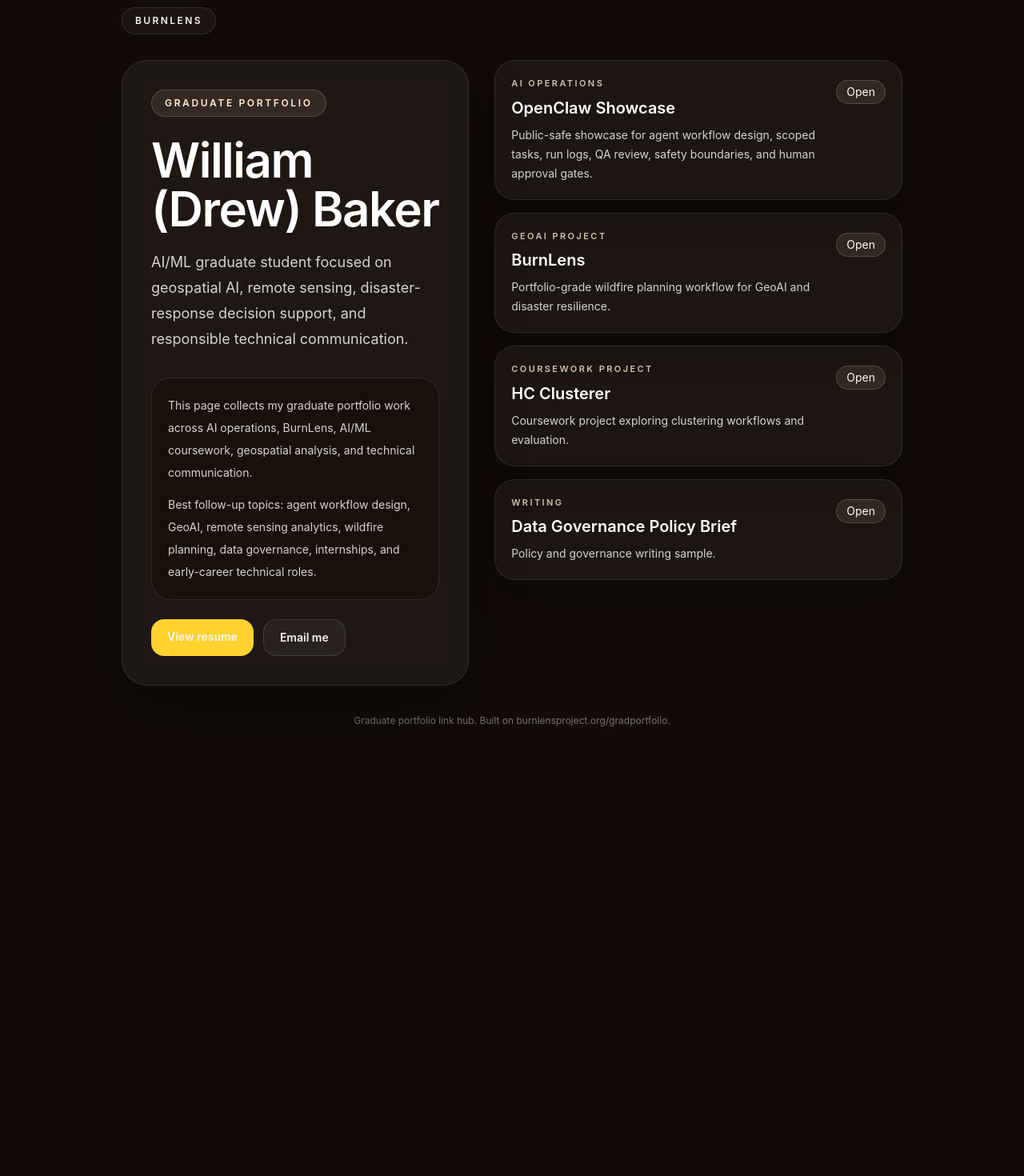
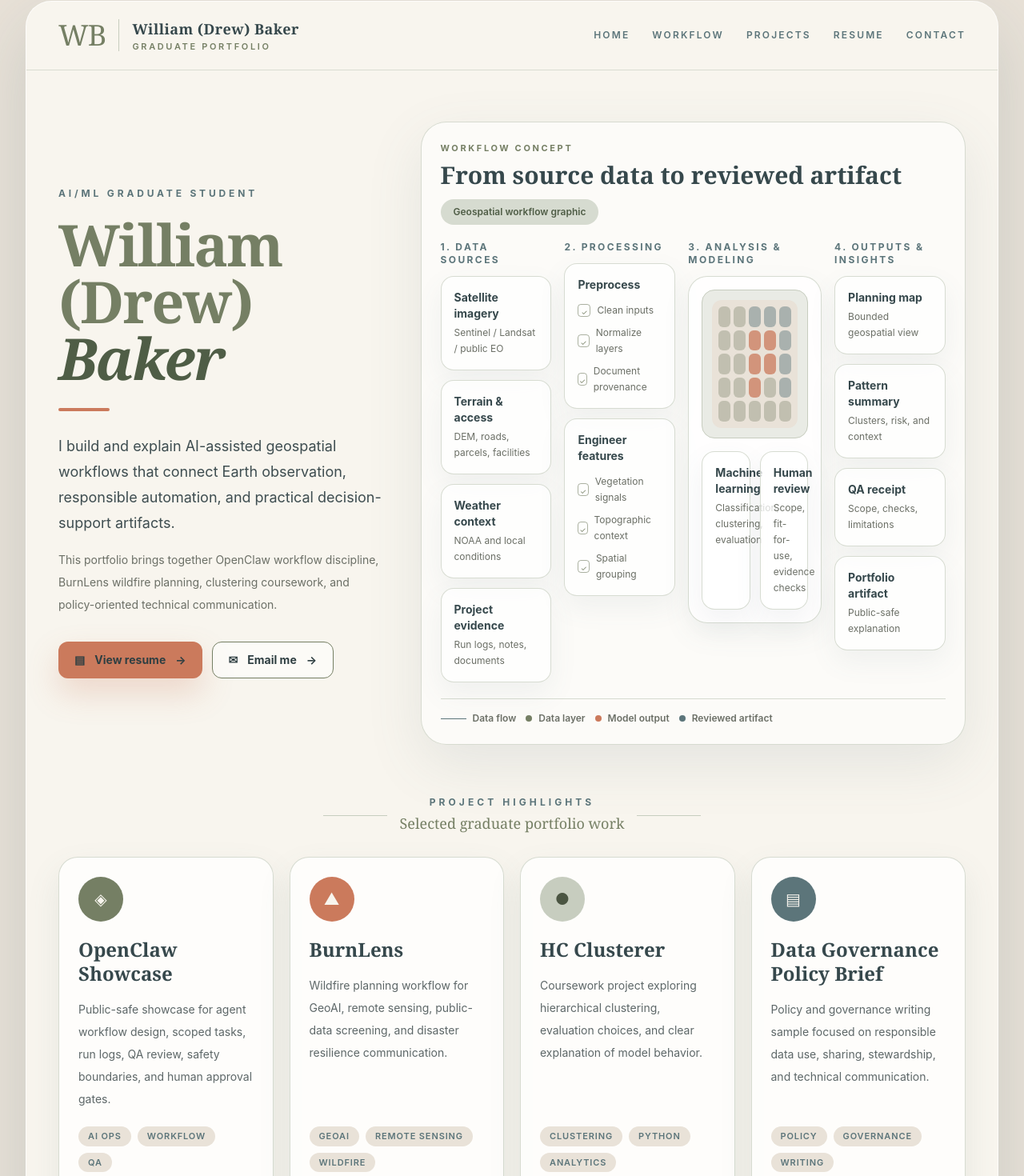
Before and after one commit to drwbkr1/burnlens-site, a Next.js app: page /gradportfolio in a window 1280 px wide. Shown: the part 39-1509 px from the top of the page at 80% size. Before the commit the page ends 1000 px from the top, so only its background shows below. Built offline with nearby package versions, Linux system fonts and the light colour scheme.

Commit message:
Facelift portfolio with workflow diagram design

```diff
--- a/app/gradportfolio/page.tsx
+++ b/app/gradportfolio/page.tsx
@@ -1,117 +1,320 @@
-const links = [
+const projects = [
   {
-    label: "OpenClaw Showcase",
+    title: "OpenClaw Showcase",
     href: "https://github.com/drwbkr1/openclaw-showcase",
-    eyebrow: "AI Operations",
-    description: "Public-safe showcase for agent workflow design, scoped tasks, run logs, QA review, safety boundaries, and human approval gates.",
+    icon: "◈",
+    accent: "bg-[#757F64] text-[#F8F5EE]",
+    description:
+      "Public-safe showcase for agent workflow design, scoped tasks, run logs, QA review, safety boundaries, and human approval gates.",
+    tags: ["AI Ops", "Workflow", "QA"],
   },
   {
-    label: "BurnLens",
+    title: "BurnLens",
     href: "https://burnlensproject.org/",
-    eyebrow: "GeoAI Project",
-    description: "Portfolio-grade wildfire planning workflow for GeoAI and disaster resilience.",
+    icon: "▲",
+    accent: "bg-[#CB7A5C] text-[#F8F5EE]",
+    description:
+      "Wildfire planning workflow for GeoAI, remote sensing, public-data screening, and disaster resilience communication.",
+    tags: ["GeoAI", "Remote Sensing", "Wildfire"],
   },
   {
-    label: "HC Clusterer",
+    title: "HC Clusterer",
     href: "https://colab.research.google.com/drive/1iw--FYslASbASPbh40ldStJtOB5QKfRe#scrollTo=5Zez04aIzJl6",
-    eyebrow: "Coursework Project",
-    description: "Coursework project exploring clustering workflows and evaluation.",
+    icon: "●",
+    accent: "bg-[#C7CDBF] text-[#4B5542]",
+    description:
+      "Coursework project exploring hierarchical clustering, evaluation choices, and clear explanation of model behavior.",
+    tags: ["Clustering", "Python", "Analytics"],
   },
   {
-    label: "Data Governance Policy Brief",
+    title: "Data Governance Policy Brief",
     href: "https://drive.google.com/file/d/18o2vmdDzz_FN9_Xm-xfBLw8TzlLBxqUU/view?usp=sharing",
-    eyebrow: "Writing",
-    description: "Policy and governance writing sample.",
+    icon: "▤",
+    accent: "bg-[#5C757A] text-[#F8F5EE]",
+    description:
+      "Policy and governance writing sample focused on responsible data use, sharing, stewardship, and technical communication.",
+    tags: ["Policy", "Governance", "Writing"],
   },
+] as const;
+
+const sources = [
+  ["Satellite imagery", "Sentinel / Landsat / public EO"],
+  ["Terrain & access", "DEM, roads, parcels, facilities"],
+  ["Weather context", "NOAA and local conditions"],
+  ["Project evidence", "Run logs, notes, documents"],
+] as const;
+
+const processingSteps = [
+  {
+    title: "Preprocess",
+    items: ["Clean inputs", "Normalize layers", "Document provenance"],
+  },
+  {
+    title: "Engineer features",
+    items: ["Vegetation signals", "Topographic context", "Spatial grouping"],
+  },
+] as const;
+
+const outputs = [
+  ["Planning map", "Bounded geospatial view"],
+  ["Pattern summary", "Clusters, risk, and context"],
+  ["QA receipt", "Scope, checks, limitations"],
+  ["Portfolio artifact", "Public-safe explanation"],
+] as const;
+
+const focusItems = [
+  ["Graduate Student", "AI/ML & geospatial systems"],
+  ["Research Focus", "GeoAI, remote sensing, disaster resilience"],
+  ["Technical Interests", "Python, ML workflows, GIS, evaluation"],
+  ["Mission", "Useful, responsible decision-support systems"],
 ] as const;
 
 export const metadata = {
   title: "William (Drew) Baker | Graduate Portfolio",
   description:
-    "Graduate portfolio for William (Drew) Baker: OpenClaw Showcase, BurnLens, applied AI coursework, writing samples, resume, and contact information.",
+    "Graduate portfolio for William (Drew) Baker: AI operations, GeoAI, remote sensing, BurnLens, OpenClaw Showcase, coursework, writing samples, resume, and contact information.",
 };
+
+const Pill = ({ children }: { children: string }) => (
+  <span className="rounded-full bg-[#E9E2D8] px-3 py-1 text-[11px] font-semibold uppercase tracking-[0.08em] text-[#5C757A]">
+    {children}
+  </span>
+);
+
+const WorkflowBox = ({ title, text }: { title: string; text: string }) => (
+  <div className="rounded-2xl border border-[#C7CDBF]/70 bg-white/75 p-4 shadow-[0_14px_34px_rgba(92,117,122,0.08)]">
+    <p className="text-sm font-bold text-[#36484C]">{title}</p>
+    <p className="mt-1 text-xs leading-5 text-[#6B6F66]">{text}</p>
+  </div>
+);
 
 export default function GraduatePortfolioLinksPage() {
   return (
-    <main className="min-h-screen bg-[#120b08] text-stone-100">
-      <div className="fixed inset-0 -z-10 bg-[radial-gradient(circle_at_top_left,rgba(251,191,36,0.16),transparent_26%),radial-gradient(circle_at_82%_12%,rgba(249,115,22,0.12),transparent_24%),linear-gradient(180deg,#120b08_0%,#1a0f0b_48%,#120b08_100%)]" />
-      <section className="mx-auto flex min-h-screen max-w-5xl items-center px-6 py-12">
-        <div className="w-full">
-          <a
-            href="/"
-            className="inline-flex items-center gap-2 rounded-full border border-white/10 bg-white/[0.04] px-4 py-2 text-xs font-semibold uppercase tracking-[0.2em] text-stone-300 transition hover:bg-white/[0.07] hover:text-white"
-          >
-            BurnLens
+    <main className="min-h-screen bg-[#E9E2D8] px-4 py-6 text-[#2F3F42] md:px-8 md:py-10">
+      <div className="mx-auto max-w-7xl overflow-hidden rounded-[2rem] border border-white/70 bg-[#F8F5EE] shadow-[0_30px_90px_rgba(92,117,122,0.22)]">
+        <header className="flex flex-wrap items-center justify-between gap-5 border-b border-[#C7CDBF]/60 px-6 py-5 md:px-10">
+          <a href="/gradportfolio" className="flex items-center gap-4">
+            <span className="font-serif text-4xl tracking-tight text-[#757F64]">WB</span>
+            <span className="h-10 w-px bg-[#C7CDBF]" />
+            <span>
+              <span className="block font-serif text-lg font-semibold tracking-wide text-[#36484C]">
+                William (Drew) Baker
+              </span>
+              <span className="block text-[11px] font-semibold uppercase tracking-[0.24em] text-[#757F64]">
+                Graduate Portfolio
+              </span>
+            </span>
           </a>
 
-          <div className="mt-8 grid gap-8 lg:grid-cols-[0.92fr_1.08fr] lg:items-start">
-            <section className="rounded-[2rem] border border-white/10 bg-white/[0.05] p-7 shadow-[0_28px_70px_rgba(0,0,0,0.25)] backdrop-blur-md md:p-9">
-              <div className="inline-flex rounded-full border border-orange-200/20 bg-orange-200/10 px-4 py-2 text-xs font-semibold uppercase tracking-[0.22em] text-orange-100">
-                Graduate Portfolio
-              </div>
-              <h1 className="mt-6 text-4xl font-semibold tracking-tight text-white md:text-6xl md:leading-[1.02]">
-                William (Drew) Baker
+          <nav className="hidden items-center gap-7 text-xs font-semibold uppercase tracking-[0.18em] text-[#5C757A] md:flex">
+            <a className="text-[#CB7A5C]" href="/gradportfolio">
+              Home
+            </a>
+            <a className="transition hover:text-[#CB7A5C]" href="#workflow">
+              Workflow
+            </a>
+            <a className="transition hover:text-[#CB7A5C]" href="#projects">
+              Projects
+            </a>
+            <a className="transition hover:text-[#CB7A5C]" href="/gradportfolio/resume">
+              Resume
+            </a>
+            <a className="transition hover:text-[#CB7A5C]" href="mailto:bake1139@purdue.edu?subject=Graduate%20portfolio%20follow-up">
+              Contact
+            </a>
+          </nav>
+        </header>
+
+        <section className="grid gap-10 px-6 py-12 md:px-10 lg:grid-cols-[0.92fr_1.55fr] lg:gap-12 lg:py-16">
+          <div className="flex flex-col justify-center">
+            <p className="text-xs font-bold uppercase tracking-[0.32em] text-[#5C757A]">
+              AI/ML Graduate Student
+            </p>
+            <h1 className="mt-5 font-serif text-5xl font-semibold leading-[0.98] tracking-tight text-[#757F64] md:text-7xl">
+              William (Drew)
+              <span className="block italic text-[#4F5D46]">Baker</span>
             </h1>
-              <p className="mt-5 text-lg leading-8 text-stone-300">
-                AI/ML graduate student focused on geospatial AI, remote sensing, disaster-response decision support, and responsible technical communication.
+            <div className="mt-7 h-1 w-16 rounded-full bg-[#CB7A5C]" />
+            <p className="mt-7 max-w-xl text-base leading-8 text-[#3E4D50] md:text-lg">
+              I build and explain AI-assisted geospatial workflows that connect Earth observation,
+              responsible automation, and practical decision-support artifacts.
+            </p>
+            <p className="mt-4 max-w-xl text-sm leading-7 text-[#6B6F66]">
+              This portfolio brings together OpenClaw workflow discipline, BurnLens wildfire planning,
+              clustering coursework, and policy-oriented technical communication.
             </p>
 
-              <div className="mt-8 space-y-3 rounded-[1.5rem] border border-white/10 bg-[#1a100c]/90 p-5 text-sm leading-7 text-stone-300">
-                <p>
-                  This page collects my graduate portfolio work across AI operations, BurnLens, AI/ML coursework, geospatial analysis, and technical communication.
-                </p>
-                <p>
-                  Best follow-up topics: agent workflow design, GeoAI, remote sensing analytics, wildfire planning, data governance, internships, and early-career technical roles.
-                </p>
-              </div>
-
-              <div className="mt-6 flex flex-wrap gap-3">
+            <div className="mt-8 flex flex-wrap gap-3">
               <a
                 href="/gradportfolio/resume"
-                  className="rounded-2xl bg-amber-300 px-5 py-3 text-sm font-semibold text-black transition hover:-translate-y-0.5"
+                className="inline-flex items-center gap-3 rounded-xl bg-[#CB7A5C] px-5 py-3 text-sm font-bold text-white shadow-[0_18px_38px_rgba(203,122,92,0.25)] transition hover:-translate-y-0.5"
               >
+                <span>▤</span>
                 View resume
+                <span aria-hidden="true">→</span>
               </a>
               <a
                 href="mailto:bake1139@purdue.edu?subject=Graduate%20portfolio%20follow-up"
-                  className="rounded-2xl border border-white/12 bg-white/5 px-5 py-3 text-sm font-semibold text-white transition hover:bg-white/8"
+                className="inline-flex items-center gap-3 rounded-xl border border-[#757F64] bg-white/55 px-5 py-3 text-sm font-bold text-[#4F5D46] transition hover:-translate-y-0.5 hover:bg-[#C7CDBF]/40"
               >
+                <span>✉</span>
                 Email me
+                <span aria-hidden="true">→</span>
               </a>
+            </div>
+          </div>
+
+          <section id="workflow" className="rounded-[2rem] border border-[#C7CDBF]/70 bg-white/60 p-4 shadow-[0_24px_70px_rgba(92,117,122,0.12)] md:p-6">
+            <div className="mb-5 flex flex-wrap items-center justify-between gap-3">
+              <div>
+                <p className="text-[11px] font-bold uppercase tracking-[0.24em] text-[#757F64]">
+                  Workflow Concept
+                </p>
+                <h2 className="mt-2 font-serif text-2xl font-semibold text-[#36484C] md:text-3xl">
+                  From source data to reviewed artifact
+                </h2>
+              </div>
+              <span className="rounded-full bg-[#C7CDBF]/70 px-4 py-2 text-xs font-semibold text-[#4F5D46]">
+                Geospatial workflow graphic
+              </span>
+            </div>
+
+            <div className="grid gap-4 lg:grid-cols-[1fr_1fr_1.2fr_1fr]">
+              <div>
+                <p className="mb-3 text-xs font-bold uppercase tracking-[0.2em] text-[#5C757A]">
+                  1. Data sources
+                </p>
+                <div className="space-y-3">
+                  {sources.map(([title, text]) => (
+                    <WorkflowBox key={title} title={title} text={text} />
+                  ))}
+                </div>
+              </div>
+
+              <div>
+                <p className="mb-3 text-xs font-bold uppercase tracking-[0.2em] text-[#5C757A]">
+                  2. Processing
+                </p>
+                <div className="space-y-3">
+                  {processingSteps.map((step) => (
+                    <div key={step.title} className="rounded-2xl border border-[#C7CDBF]/70 bg-white/75 p-4 shadow-[0_14px_34px_rgba(92,117,122,0.08)]">
+                      <p className="text-sm font-bold text-[#36484C]">{step.title}</p>
+                      <ul className="mt-3 space-y-2 text-xs leading-5 text-[#6B6F66]">
+                        {step.items.map((item) => (
+                          <li key={item} className="flex items-center gap-2">
+                            <span className="grid h-4 w-4 place-items-center rounded border border-[#757F64]/60 text-[9px] text-[#757F64]">
+                              ✓
+                            </span>
+                            {item}
+                          </li>
+                        ))}
+                      </ul>
+                    </div>
+                  ))}
+                </div>
+              </div>
+
+              <div>
+                <p className="mb-3 text-xs font-bold uppercase tracking-[0.2em] text-[#5C757A]">
+                  3. Analysis & modeling
+                </p>
+                <div className="rounded-[1.5rem] border border-[#C7CDBF]/70 bg-white/80 p-4 shadow-[0_14px_34px_rgba(92,117,122,0.08)]">
+                  <div className="overflow-hidden rounded-2xl border border-[#C7CDBF] bg-[#C7CDBF]/40 p-3">
+                    <div className="grid h-40 grid-cols-5 gap-1 rounded-xl bg-[#E9E2D8] p-2">
+                      {Array.from({ length: 25 }).map((_, index) => {
+                        const isHot = [7, 8, 12, 13, 17].includes(index);
+                        const isTeal = [2, 3, 4, 9, 14, 19].includes(index);
+                        return (
+                          <span
+                            key={index}
+                            className={`rounded-md ${
+                              isHot
+                                ? "bg-[#CB7A5C]/75"
+                                : isTeal
+                                  ? "bg-[#5C757A]/45"
+                                  : "bg-[#757F64]/35"
+                            }`}
+                          />
+                        );
+                      })}
+                    </div>
+                  </div>
+                  <div className="mt-4 grid gap-3 sm:grid-cols-2">
+                    <WorkflowBox title="Machine learning" text="Classification, clustering, evaluation" />
+                    <WorkflowBox title="Human review" text="Scope, fit-for-use, evidence checks" />
+                  </div>
+                </div>
+              </div>
+
+              <div>
+                <p className="mb-3 text-xs font-bold uppercase tracking-[0.2em] text-[#5C757A]">
+                  4. Outputs & insights
+                </p>
+                <div className="space-y-3">
+                  {outputs.map(([title, text]) => (
+                    <WorkflowBox key={title} title={title} text={text} />
+                  ))}
+                </div>
+              </div>
+            </div>
+
+            <div className="mt-5 flex flex-wrap gap-3 border-t border-[#C7CDBF]/70 pt-4 text-xs font-semibold text-[#6B6F66]">
+              <span className="inline-flex items-center gap-2"><span className="h-px w-8 bg-[#5C757A]" /> Data flow</span>
+              <span className="inline-flex items-center gap-2"><span className="h-2 w-2 rounded-full bg-[#757F64]" /> Data layer</span>
+              <span className="inline-flex items-center gap-2"><span className="h-2 w-2 rounded-full bg-[#CB7A5C]" /> Model output</span>
+              <span className="inline-flex items-center gap-2"><span className="h-2 w-2 rounded-full bg-[#5C757A]" /> Reviewed artifact</span>
+            </div>
+          </section>
+        </section>
+
+        <section id="projects" className="px-6 pb-12 md:px-10 md:pb-16">
+          <div className="mb-7 flex items-center justify-center gap-4 text-center">
+            <span className="h-px w-20 bg-[#C7CDBF]" />
+            <div>
+              <p className="text-xs font-bold uppercase tracking-[0.34em] text-[#5C757A]">Project Highlights</p>
+              <p className="mt-1 font-serif text-lg text-[#757F64]">Selected graduate portfolio work</p>
+            </div>
+            <span className="h-px w-20 bg-[#C7CDBF]" />
+          </div>
+
+          <div className="grid gap-5 md:grid-cols-2 xl:grid-cols-4">
+            {projects.map((project) => (
+              <a
+                key={project.title}
+                href={project.href}
+                target="_blank"
+                rel="noopener noreferrer"
+                className="group flex min-h-[18rem] flex-col rounded-[1.5rem] border border-[#C7CDBF]/70 bg-white/78 p-6 shadow-[0_18px_42px_rgba(92,117,122,0.11)] transition hover:-translate-y-1 hover:border-[#CB7A5C]/45"
+              >
+                <span className={`grid h-14 w-14 place-items-center rounded-full text-xl ${project.accent}`}>
+                  {project.icon}
+                </span>
+                <h3 className="mt-5 font-serif text-2xl font-semibold leading-tight text-[#36484C]">
+                  {project.title}
+                </h3>
+                <p className="mt-4 flex-1 text-sm leading-7 text-[#5D6768]">{project.description}</p>
+                <div className="mt-5 flex flex-wrap gap-2">
+                  {project.tags.map((tag) => (
+                    <Pill key={tag}>{tag}</Pill>
+                  ))}
+                </div>
+                <span className="mt-6 inline-flex items-center gap-2 text-sm font-bold text-[#CB7A5C]">
+                  Open project <span className="transition group-hover:translate-x-1">→</span>
+                </span>
+              </a>
+            ))}
           </div>
         </section>
 
-            <section className="grid gap-4">
-              {links.map((link) => (
-                <a
-                  key={link.label}
-                  href={link.href}
-                  target={link.href.startsWith("http") ? "_blank" : undefined}
-                  rel={link.href.startsWith("http") ? "noopener noreferrer" : undefined}
-                  className="group rounded-[1.6rem] border border-white/10 bg-white/[0.045] p-5 shadow-[0_18px_45px_rgba(0,0,0,0.16)] transition hover:-translate-y-0.5 hover:border-orange-200/30 hover:bg-white/[0.07]"
-                >
-                  <div className="flex items-start justify-between gap-4">
-                    <div>
-                      <div className="text-[11px] font-semibold uppercase tracking-[0.22em] text-orange-100/80">
-                        {link.eyebrow}
+        <section className="grid gap-4 bg-[#C7CDBF]/70 px-6 py-6 md:grid-cols-4 md:px-10">
+          {focusItems.map(([title, text]) => (
+            <div key={title} className="rounded-2xl border border-white/45 bg-white/25 p-4">
+              <p className="font-serif text-xl font-semibold text-[#4F5D46]">{title}</p>
+              <p className="mt-2 text-xs leading-5 text-[#4F5D46]">{text}</p>
             </div>
-                      <h2 className="mt-2 text-xl font-semibold text-white">{link.label}</h2>
-                      <p className="mt-2 text-sm leading-6 text-stone-300">{link.description}</p>
-                    </div>
-                    <span className="mt-1 rounded-full border border-orange-200/20 bg-orange-200/10 px-3 py-1 text-sm text-orange-50 transition group-hover:bg-orange-200/20">
-                      Open
-                    </span>
-                  </div>
-                </a>
           ))}
         </section>
       </div>
-
-          <footer className="mt-8 text-center text-xs leading-6 text-stone-500">
-            Graduate portfolio link hub. Built on burnlensproject.org/gradportfolio.
-          </footer>
-        </div>
-      </section>
     </main>
   );
 }
```
Lines whose indentation alone changed are shown as unchanged.
